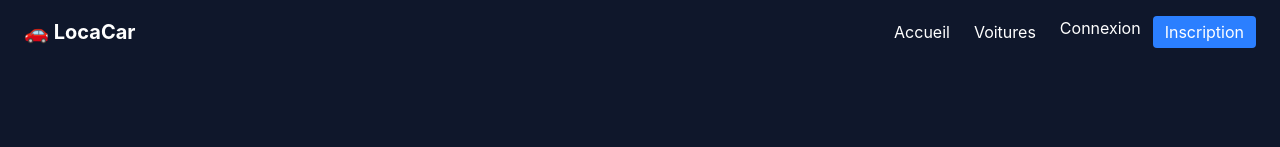
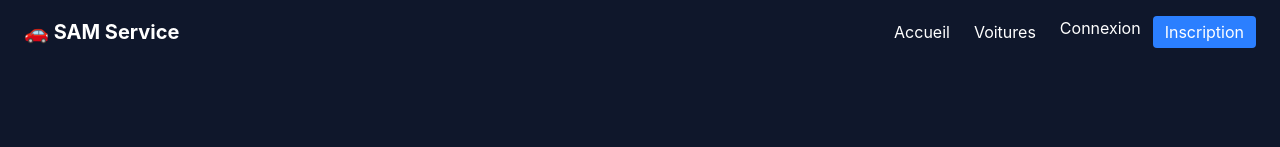
Before and after one commit to elhilaliisrae84/location-voiture, a React (Vite) app: page / in a window 1280 px wide. Shown: the top 147 px of the page. Built offline with nearby package versions, Linux system fonts and the light colour scheme.

Commit message:
renommage en SAM Service

```diff
--- a/src/components/Navbar.jsx
+++ b/src/components/Navbar.jsx
@@ -14,7 +14,7 @@ function Navbar() {
   return (
     <nav className="bg-slate-900 text-white px-6 py-4 flex justify-between items-center">
       <Link to="/" className="text-xl font-bold">
-        🚗 LocaCar
+        🚗 SAM Service
       </Link>
 
       <div className="flex items-center gap-6">
--- a/vite.config.js
+++ b/vite.config.js
@@ -11,8 +11,8 @@ export default defineConfig({
       registerType: 'autoUpdate',
       includeAssets: ['favicon.ico'],
       manifest: {
-        name: 'LocaCar - Location de voitures',
-        short_name: 'LocaCar',
+       name: 'SAM Service - Location de voitures',
+short_name: 'SAM Service',
         description: 'Application de gestion de location de voitures',
         theme_color: '#0f172a',
         background_color: '#0f172a',
```
